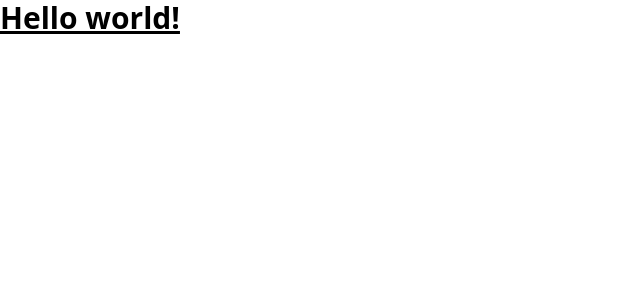
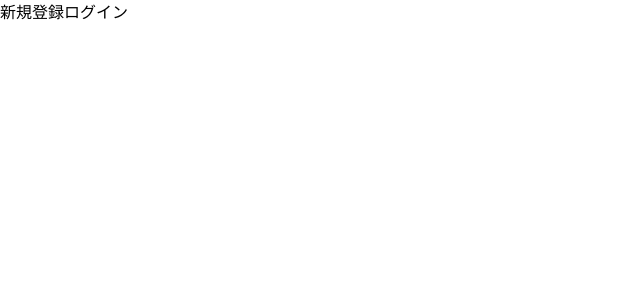
Before and after one commit to Hikaru-Kou/open_hack_2022_spring_yubi, a Nuxt app in the folder frontend/src/: page / in a window 1280 px wide. Before the commit this address had no page. Shown: the top 300 px of the page, without its empty margins (0-640 px from the left). Built offline with nearby package versions, Linux system fonts and the light colour scheme.

Commit message:
feat: #2 templateの追加

```diff
--- a/frontend/src/app.vue
+++ b/frontend/src/app.vue
@@ -1,7 +1,3 @@
 <template>
-  <div>
-    <h1 class="text-3xl font-bold underline">
-      Hello world!
-    </h1>
-  </div>
+  <NuxtPage />
 </template>
--- a/frontend/src/pages/addFriend.vue
+++ b/frontend/src/pages/addFriend.vue
@@ -0,0 +1,3 @@
+<template>
+    addButton
+</template>
--- /dev/null
+++ b/frontend/src/pages/index.vue
@@ -0,0 +1,4 @@
+<template>
+    <button>新規登録</button>
+    <button>ログイン</button>
+</template>
--- a/frontend/src/pages/leisureButton.vue
+++ b/frontend/src/pages/leisureButton.vue
@@ -0,0 +1,3 @@
+<template>
+    leisureButton
+</template>
--- a/frontend/src/pages/leisureList.vue
+++ b/frontend/src/pages/leisureList.vue
@@ -0,0 +1,3 @@
+<template>
+    leisureList
+</template>
--- a/frontend/src/pages/leisurePersonList.vue
+++ b/frontend/src/pages/leisurePersonList.vue
@@ -0,0 +1,3 @@
+<template>
+    leisurePerson
+</template>
--- a/frontend/src/pages/login.vue
+++ b/frontend/src/pages/login.vue
@@ -0,0 +1,3 @@
+<template>
+    login
+</template>
--- a/frontend/src/pages/mypage.vue
+++ b/frontend/src/pages/mypage.vue
@@ -0,0 +1,3 @@
+<template>
+    mypage
+</template>
--- a/frontend/src/pages/register.vue
+++ b/frontend/src/pages/register.vue
@@ -0,0 +1,3 @@
+<template>
+    register
+</template>
```
Also changed, not shown: frontend/src/pages/top.vue (deleted).
